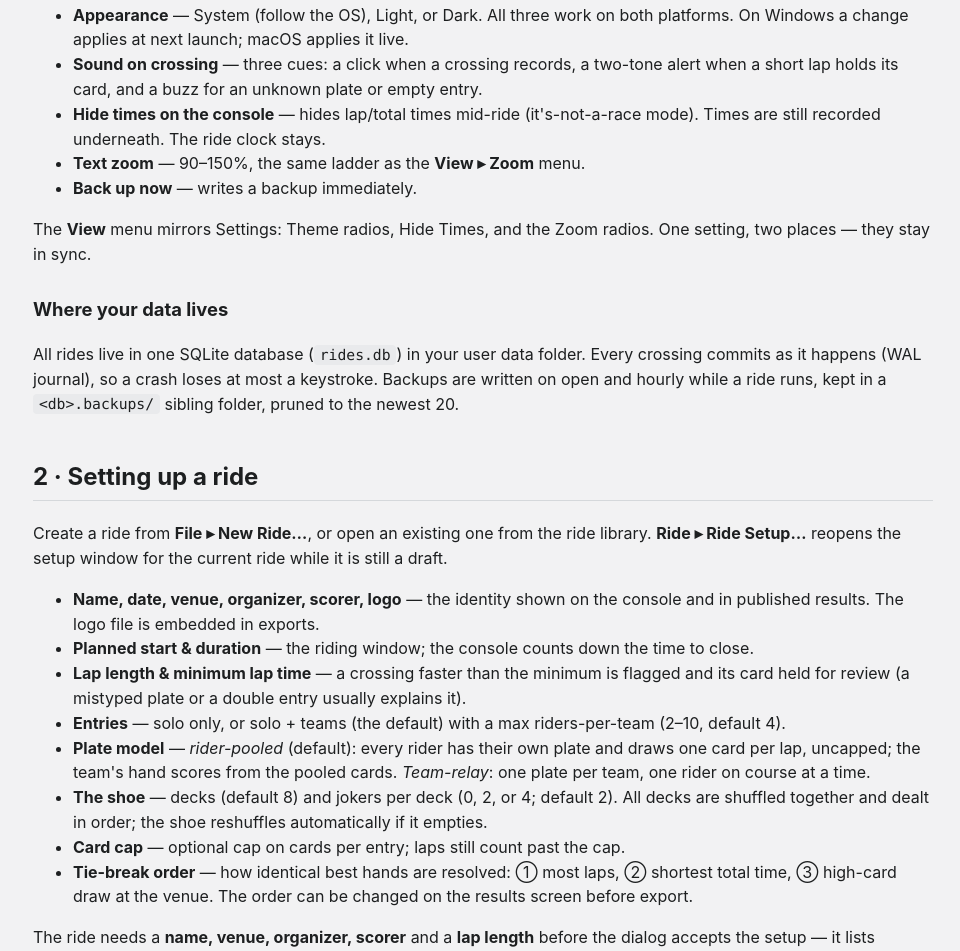
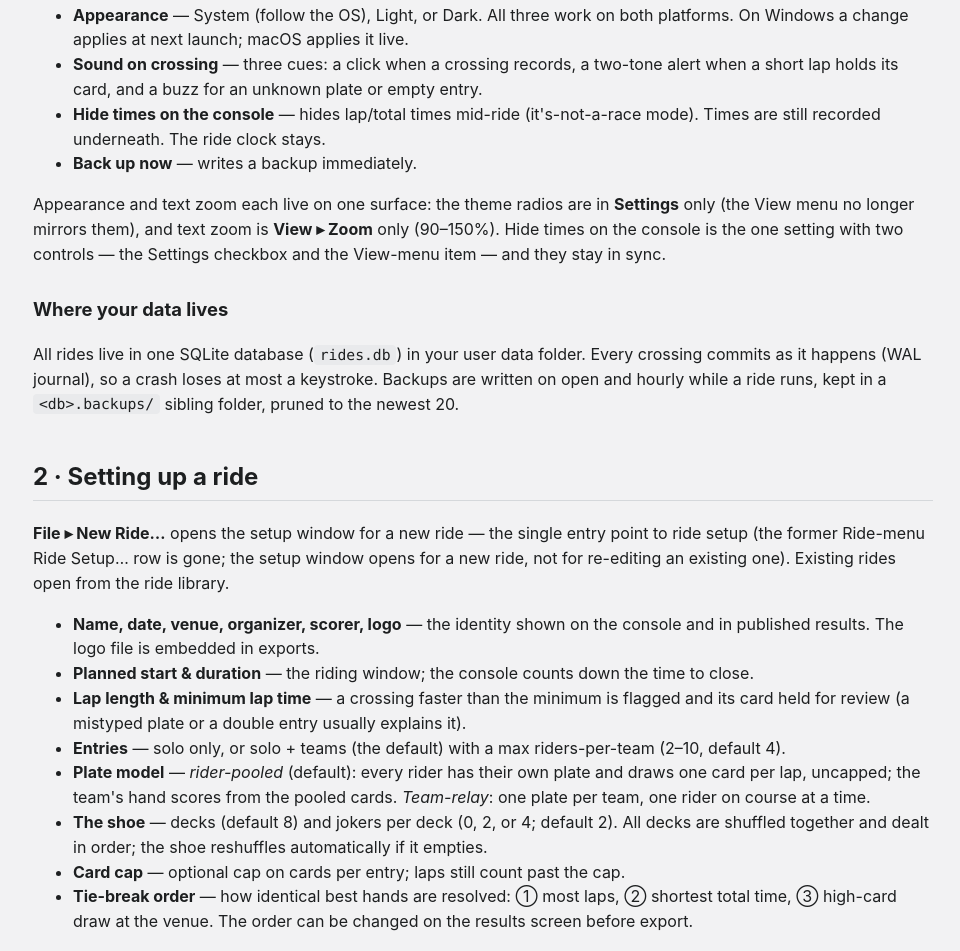
Before and after one commit to mbuckaway/rivercrossing, a website: page docs/user-guide.html in a window 1280 px wide. Shown: the part 1393-2344 px from the top of the page, without its empty margins (157-1117 px from the left). Drawn offline with Linux system fonts and the light colour scheme.

Commit message:
docs(guide): W15 menu-map corrections — single-surface theme/zoom, New Ride single entry
The guide no longer tells operators that Ride ▸ Ride Setup… reopens
setup for a draft (the row is gone; File ▸ New Ride… is the single
entry point) and no longer mirrors theme/zoom across Settings and the
View menu (appearance is Settings-only, zoom is View-only; hide-times
keeps both controls).

```diff
--- a/docs/user-guide.html
+++ b/docs/user-guide.html
@@ -81,10 +81,9 @@
   <li><strong>Appearance</strong> — System (follow the OS), Light, or Dark. All three work on both platforms. On Windows a change applies at next launch; macOS applies it live.</li>
   <li><strong>Sound on crossing</strong> — three cues: a click when a crossing records, a two-tone alert when a short lap holds its card, and a buzz for an unknown plate or empty entry.</li>
   <li><strong>Hide times on the console</strong> — hides lap/total times mid-ride (it's-not-a-race mode). Times are still recorded underneath. The ride clock stays.</li>
-  <li><strong>Text zoom</strong> — 90–150%, the same ladder as the <strong>View ▸ Zoom</strong> menu.</li>
   <li><strong>Back up now</strong> — writes a backup immediately.</li>
 </ul>
-<p>The <strong>View</strong> menu mirrors Settings: Theme radios, Hide Times, and the Zoom radios. One setting, two places — they stay in sync.</p>
+<p>Appearance and text zoom each live on one surface: the theme radios are in <strong>Settings</strong> only (the View menu no longer mirrors them), and text zoom is <strong>View ▸ Zoom</strong> only (90–150%). Hide times on the console is the one setting with two controls — the Settings checkbox and the View-menu item — and they stay in sync.</p>
 
 <h3>Where your data lives</h3>
 <p>All rides live in one SQLite database (<code>rides.db</code>) in your user data folder. Every crossing commits as it happens (WAL journal), so a crash loses at most a keystroke. Backups are written on open and hourly while a ride runs, kept in a <code>&lt;db&gt;.backups/</code> sibling folder, pruned to the newest 20.</p>
@@ -93,7 +92,7 @@
 
 <section id="setting-up-a-ride">
 <h2>2 · Setting up a ride</h2>
-<p>Create a ride from <strong>File ▸ New Ride…</strong>, or open an existing one from the ride library. <strong>Ride ▸ Ride Setup…</strong> reopens the setup window for the current ride while it is still a draft.</p>
+<p><strong>File ▸ New Ride…</strong> opens the setup window for a new ride — the single entry point to ride setup (the former Ride-menu Ride Setup… row is gone; the setup window opens for a new ride, not for re-editing an existing one). Existing rides open from the ride library.</p>
 <ul>
   <li><strong>Name, date, venue, organizer, scorer, logo</strong> — the identity shown on the console and in published results. The logo file is embedded in exports.</li>
   <li><strong>Planned start &amp; duration</strong> — the riding window; the console counts down the time to close.</li>
```
